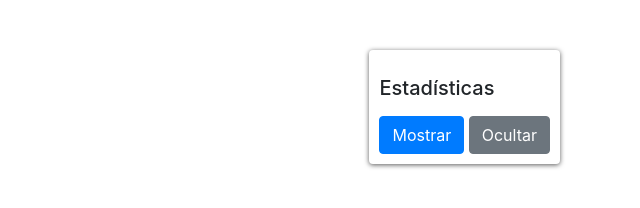
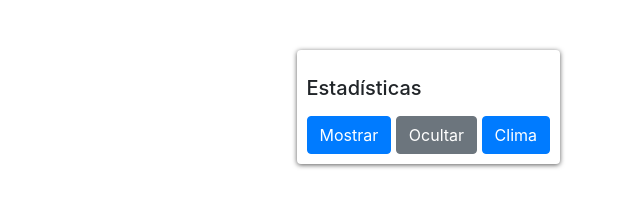
Before and after one commit to scharss/agrodata, a plain HTML site: page index.html in a window 1280 px wide. Shown: the whole page, without its empty margins (640-1280 px from the left). Drawn offline with nearby package versions, Linux system fonts and the light colour scheme.

Commit message:
Update index.html

```diff
--- a/index.html
+++ b/index.html
@@ -39,7 +39,7 @@
           <p><h5>Estadísticas</h5></p>
           <button onclick="mostrar()" class="btn btn-primary">Mostrar</button>
           <button onclick="ocultar()" class="btn btn-secondary">Ocultar</button>
-
+          <button onclick="location.href='https://scharss.github.io/climax/'" class="btn btn-primary">Clima</button>
                 <section id="s1" class="hidden">
 
               <table>
```
